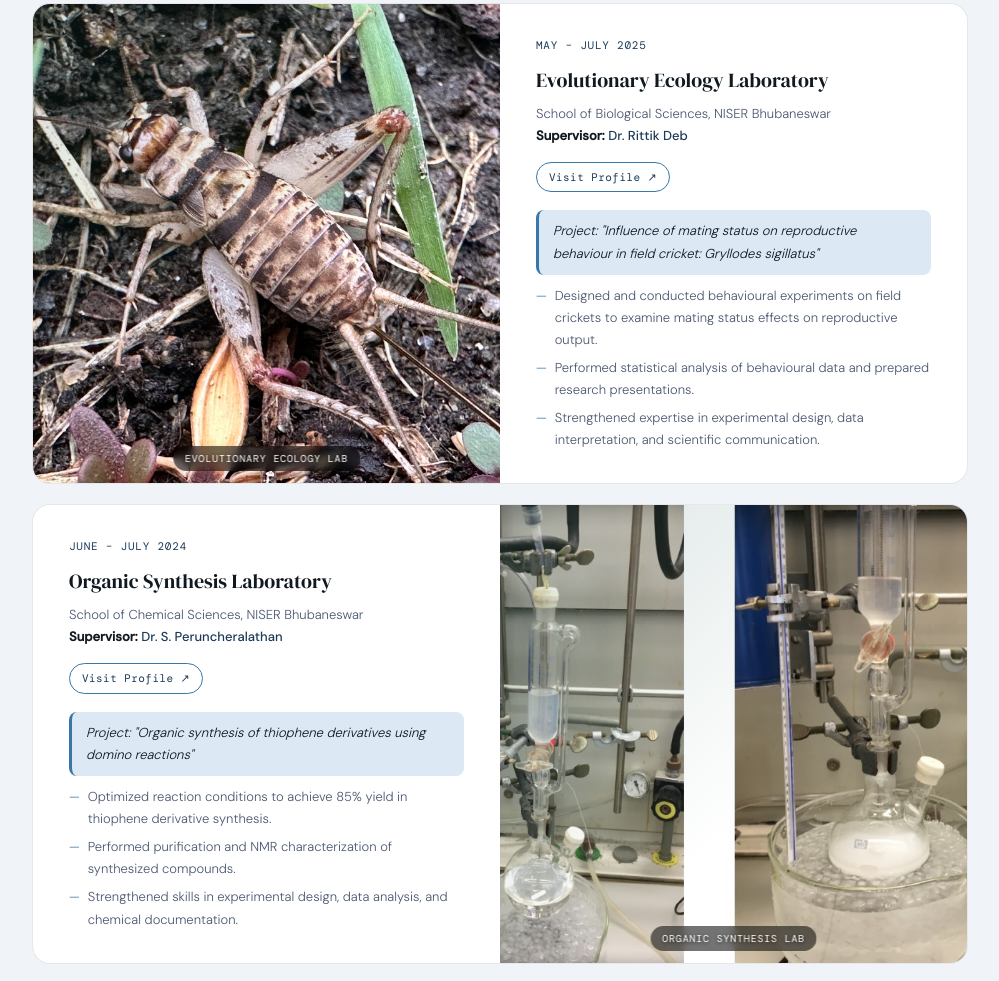
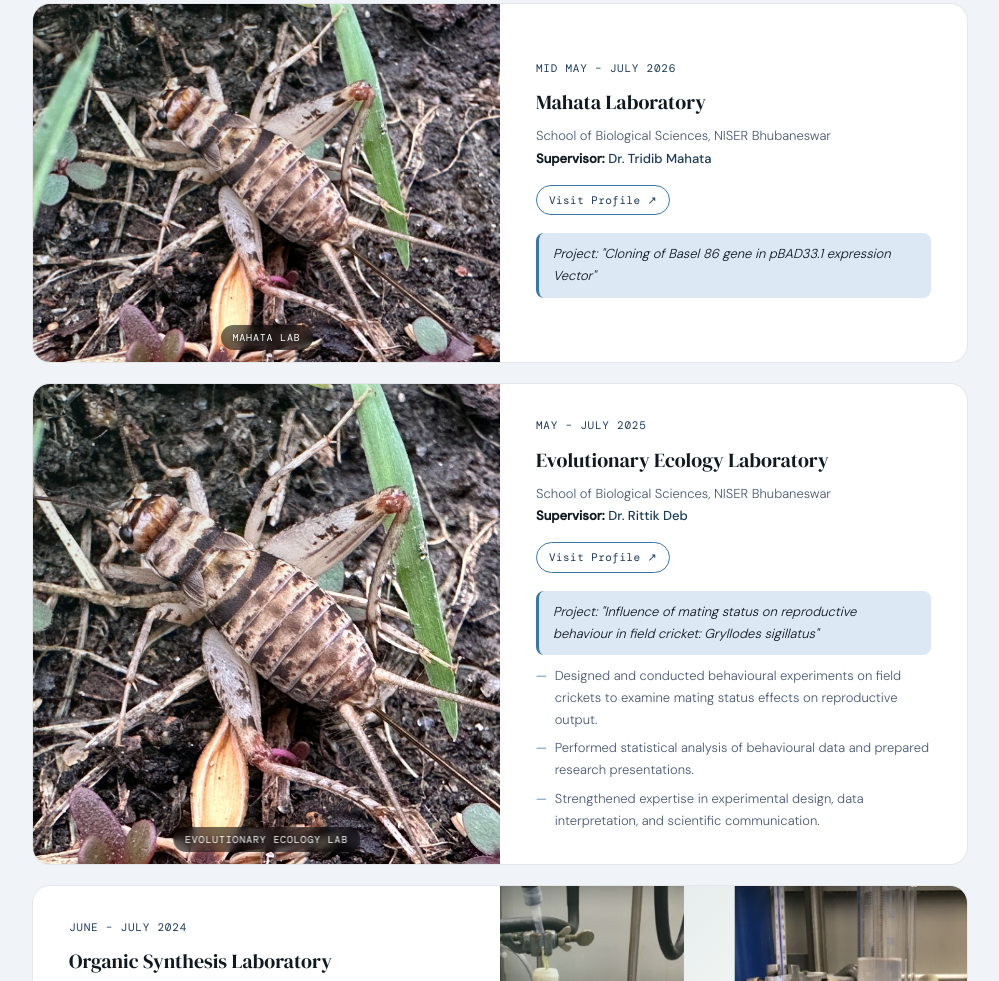
Before and after one commit to Shubhranshu-24/shubhranshu-portfolio, a plain HTML site: page research.html in a window 1280 px wide. Shown: the part 599-1580 px from the top of the page, without its empty margins (140-1139 px from the left). Drawn offline with nearby package versions, Linux system fonts and the light colour scheme.

Commit message:
Update research.html

```diff
--- a/research.html
+++ b/research.html
@@ -200,6 +200,41 @@
         <div class="intern-card reveal">
           <div class="intern-inner">
             <div class="intern-img">
+              <img src="assets/EvolutionaryEcologyLaboratory.jpg" alt="Evolutionary Ecology Laboratory" onclick="openLightbox('assets/mahata.jpg','Mahata Lab')" />
+              <div class="intern-img-label">Mahata Lab</div>
+            </div>
+            <div class="intern-body">
+              <div class="intern-meta">Mid May – July 2026</div>
+              <div class="intern-title">Mahata Laboratory</div>
+              <div class="intern-org">
+                <a href="https://www.niser.ac.in/sbs/" target="_blank" rel="noopener noreferrer" class="org-link">
+                  School of Biological Sciences, NISER Bhubaneswar
+                </a>
+                <br>
+                <span class="supervisor-label">Supervisor:</span>
+                <a href="https://scholar.google.com/citations?user=TDzIbm4AAAAJ&hl=en"
+                  target="_blank" rel="noopener noreferrer" class="supervisor-name">
+                  Dr. Tridib Mahata
+                </a>
+              </div>
+              <div class="supervisor-btns">
+                <a href="https://scholar.google.com/citations?user=TDzIbm4AAAAJ&hl=en" target="_blank" class="sup-btn">Visit Profile ↗</a>
+                <!-- <a href="https://scholar.google.com/citations?user=NUkXjVIAAAAJ&hl=en" target="_blank" class="sup-btn">Google Scholar ↗</a> -->
+              </div>
+              <div class="intern-project">Project: "Cloning of Basel 86 gene in pBAD33.1 expression Vector"</div>
+              <!-- <ul class="intern-bullets">
+                <li>Designed and conducted behavioural experiments on field crickets to examine mating status effects on reproductive output.</li>
+                <li>Performed statistical analysis of behavioural data and prepared research presentations.</li>
+                <li>Strengthened expertise in experimental design, data interpretation, and scientific communication.</li>
+              </ul> -->
+            </div>
+          </div>
+        </div>
+
+        <!-- INTERN 1 -->
+        <div class="intern-card reveal">
+          <div class="intern-inner">
+            <div class="intern-img">
               <img src="assets/EvolutionaryEcologyLaboratory.jpg" alt="Evolutionary Ecology Laboratory" onclick="openLightbox('assets/EvolutionaryEcologyLaboratory.jpg','Evolutionary Ecology Lab')" />
               <div class="intern-img-label">Evolutionary Ecology Lab</div>
             </div>
@@ -231,7 +266,7 @@
           </div>
         </div>
 
-        <!-- INTERN 2 -->
+        <!-- INTERN 1 -->
         <div class="intern-card reveal d1">
           <div class="intern-inner flip">
             <div class="intern-img">
```
